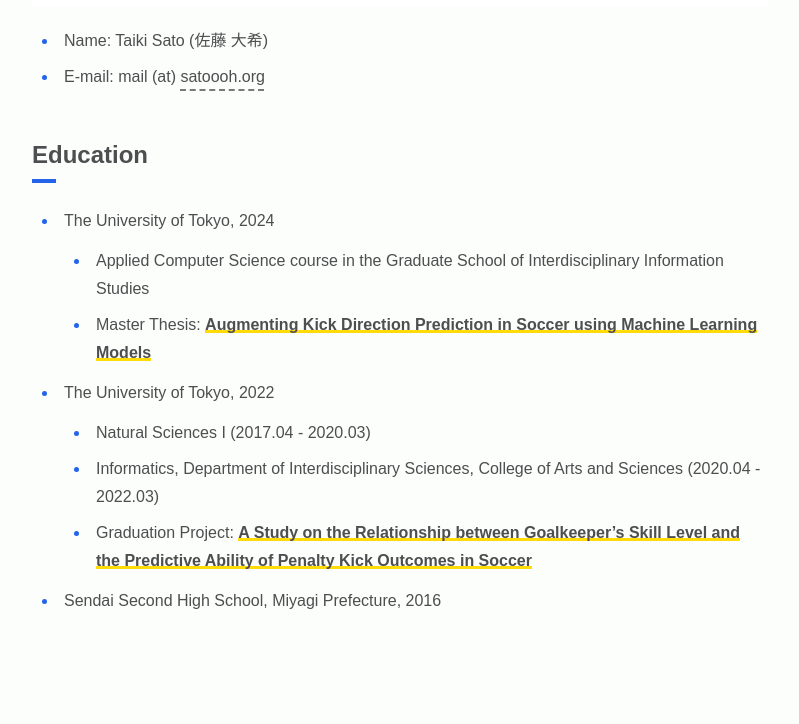
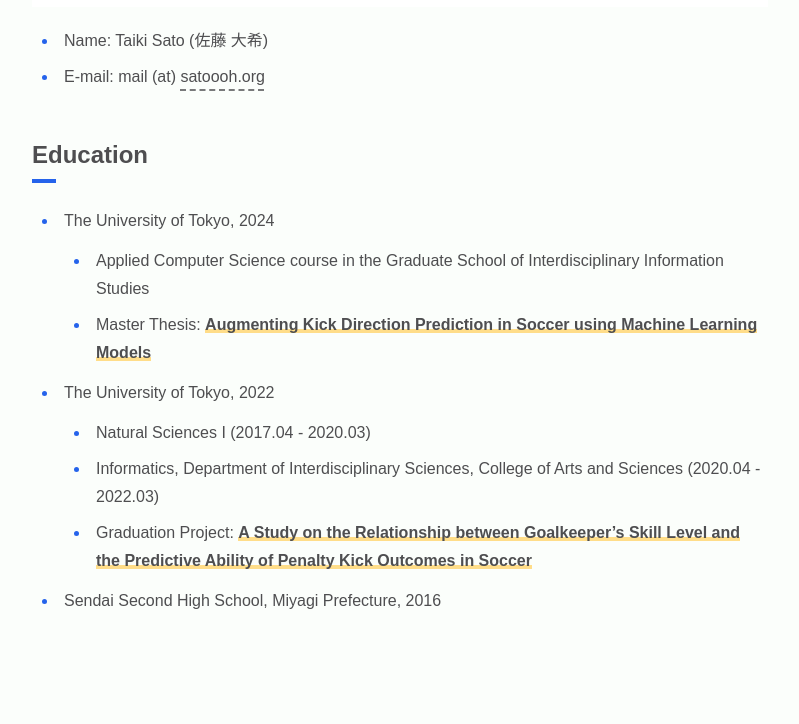
Before and after one commit to satoooh/satoooh-org, an Astro site: page /about in a window 1280 px wide. Shown: the part 1038-1762 px from the top of the page, without its empty margins (240-1039 px from the left). Built offline with nearby package versions, Linux system fonts and the light colour scheme; Astro itself is replaced by a stand-in of ours.

Commit message:
set underline theme

```diff
--- a/src/styles/base.css
+++ b/src/styles/base.css
@@ -6,12 +6,12 @@
   :root,
   html[data-theme="light"] {
     --color-fill: 251, 254, 251;
-    --color-text-base: 60, 59, 60;
     --color-text-base: 78, 78, 80;
     --color-accent: 37, 99, 235;
     --color-card: 230, 230, 230;
     --color-card-muted: 205, 205, 205;
     --color-border: 236, 233, 233;
+    --color-underline: 255, 221, 137;
   }
   html[data-theme="dark"] {
     --color-fill: 24, 24, 24;
@@ -20,6 +20,7 @@
     --color-card: 63, 75, 90;
     --color-card-muted: 89, 107, 129;
     --color-border: 59, 70, 85;
+    --color-underline: 82, 186, 104;
   }
   #sun-svg,
   html[data-theme="dark"] #moon-svg {
@@ -71,9 +72,9 @@
     prose-strong:!text-skin-base
     prose-strong:bg-gradient-to-b
     prose-strong:from-transparent
-    prose-strong:from-85%
-    prose-strong:to-[#FFDB09]
-    prose-strong:to-85%
+    prose-strong:from-75%
+    prose-strong:to-[rgb(var(--color-underline))]
+    prose-strong:to-75%
 
     prose-code:rounded prose-code:bg-skin-card
     prose-code:bg-opacity-75 prose-code:p-1
```
